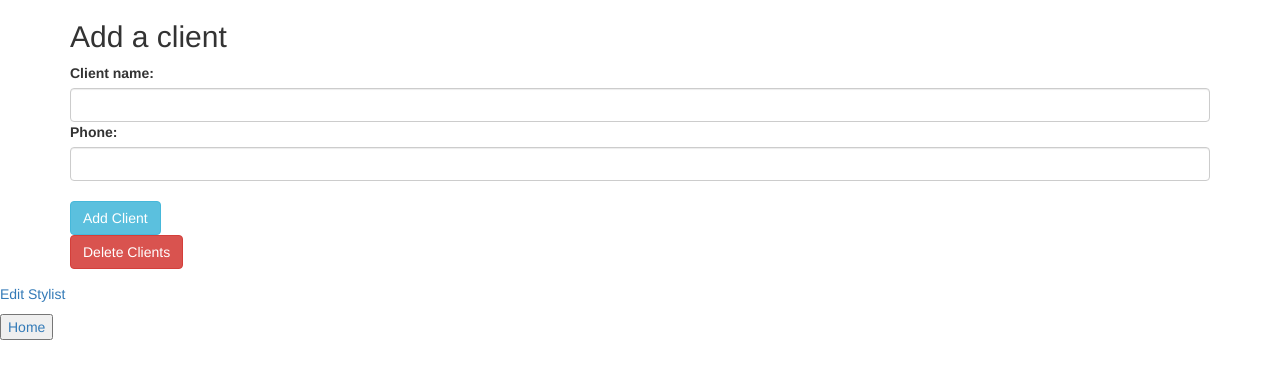
After one commit to sammartinez/hair_salon, a PHP site: template views/stylist.html.twig in a window 1280 px wide. The commit adds this page. Shown: the top 379 px of the page. Run offline with PHP 8.4, Linux system fonts and the light colour scheme; the template is opened without the code that fills it, so the values that code supplies are empty; some libraries are stand-ins or nearby versions.

Commit message:
add stylist.html.twig and index.html.twig files

```diff
--- /dev/null
+++ b/views/stylist.html.twig
@@ -0,0 +1,46 @@
+<!DOCTYPE html>
+<html>
+    <head>
+        <link rel='stylesheet' href='https://maxcdn.bootstrapcdn.com/bootstrap/3.3.1/css/bootstrap.min.css'>
+        <link rel="stylesheet" href="/css/styles.css" media="screen" charset="utf-8">
+        <title>Hair Salon!</title>
+    </head>
+    <body>
+        <div class="container">
+            <h1>{{ stylist.getStylistName }}</h1>
+
+            <h2>Add a client</h2>
+            <div class="form-group">
+              <form action="/clients" method="post">
+                  <input id="stylist_id" type="hidden" name="stylist_id" value="{{ stylist.getId }}">
+
+                  <label for="name">Client name:</label>
+                  <input type="text" name="name" class="form-control" id="name">
+
+                  <label for="address">Phone:</label>
+                  <input type="text" name="phone" class="form-control" id="phone">
+
+                  </br>
+                    <button type="submit" class="btn btn-info">Add Client</button>
+                </form>
+
+                <form action="/delete_clients" method="post">
+                    <button type="submit" class="btn btn-danger">Delete Clients</button>
+                </form>
+              </div>
+            </div>
+            <p><a href="/cuisines/{{ stylist.getId }}/edit">Edit Stylist</a></p>
+
+            {% if clients is not empty %}
+            <p>Here are your clients:</p>
+            <ul>
+                {% for client in clients %}
+                    <h2>Name: {{ client.getName }}</h2>
+                    <h3>Phone: {{ client.getPhone }}</h3>
+                {% endfor %}
+            </ul>
+            {% endif %}
+            <p><button type="submit" name="home"><a href="/">Home</a></button></p>
+        </div>
+    </body>
+</html>
```
Also changed, not shown: app/app.php (+17 -0 lines), views/index.html.twig (added, +36 -0 lines).
